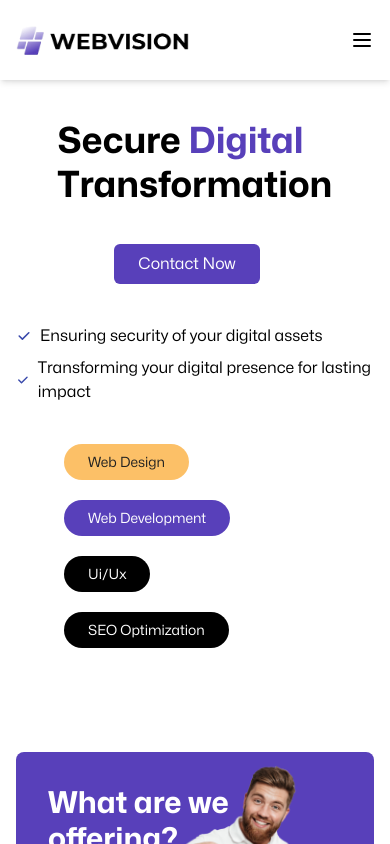
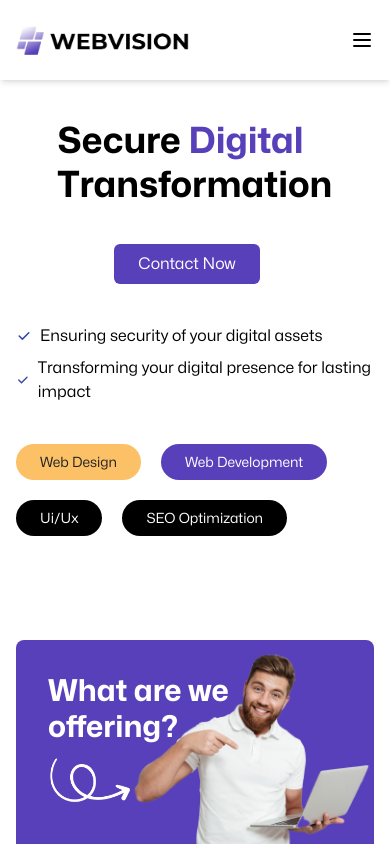
Before and after one commit to naumanajmal/webVision, a React (Vite) app: page / in a window 390 px wide. Shown: the top 844 px of the page. Built offline with nearby package versions, Linux system fonts and the light colour scheme.

Commit message:
contact api

```diff
--- a/src/Components/HeroSection.jsx
+++ b/src/Components/HeroSection.jsx
@@ -34,12 +34,10 @@ const HeroSection = () => {
             Transforming your digital presence for lasting impact
           </li>
         </ul>
-        <div className="flex flex-wrap gap-5 lg:w-1/2  px-12 md:px-0 ">
-
+        <div className="flex flex-wrap gap-5 px-0 ">
           <span className="px-6 py-2 bg-yellow text-gray-900 rounded-full text-sm font-Mona">Web Design</span>
           <span className="px-6 py-2 bg-blue text-white rounded-full text-sm font-Mona">Web Development</span>
           <span className="px-6 py-2 bg-black text-white rounded-full text-sm font-Mona ">Ui/Ux</span>
-
           <span className="px-6 py-2 bg-black text-white rounded-full text-sm font-Mona">SEO Optimization</span>
 
 
```
